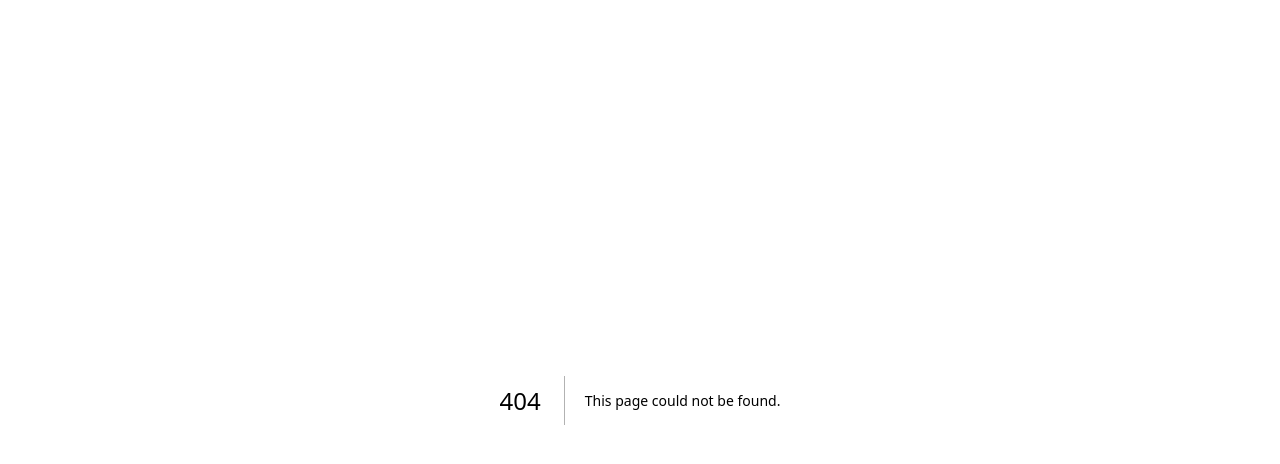
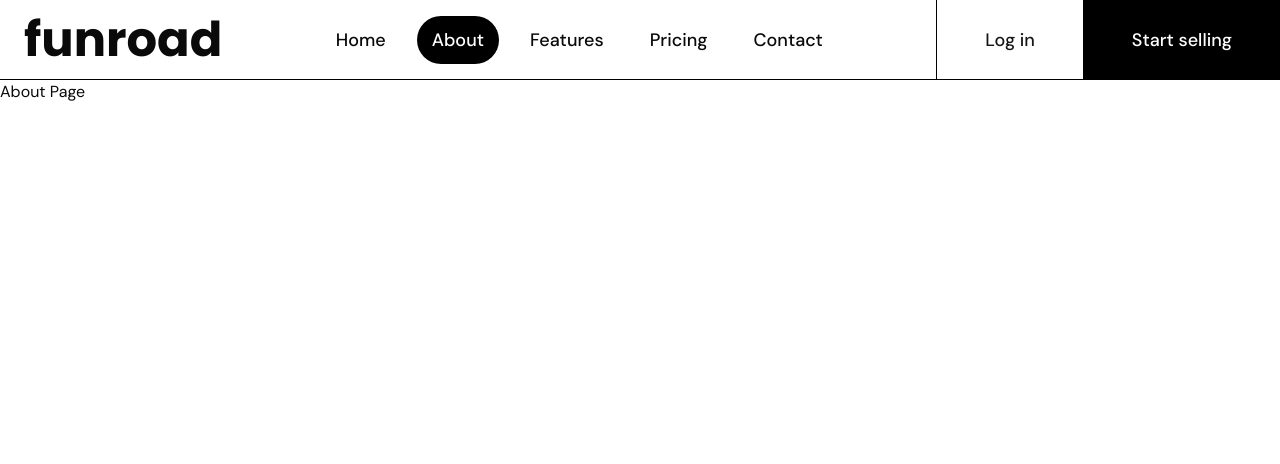
Before and after one commit to chelsea0111/multitenant-ecommerce, a Next.js app: page /about in a window 1280 px wide. Before the commit this address had no page. Shown: the top 464 px of the page. Built offline with nearby package versions, Linux system fonts and the light colour scheme.

Commit message:
home layout - navbar - desktop

```diff
--- /dev/null
+++ b/src/app/(home)/about/page.tsx
@@ -0,0 +1,7 @@
+import React from "react";
+
+const Page = () => {
+  return <div>About Page</div>;
+};
+
+export default Page;
--- /dev/null
+++ b/src/app/(home)/contact/page.tsx
@@ -0,0 +1,7 @@
+import React from "react";
+
+const Page = () => {
+  return <div>Contact Page</div>;
+};
+
+export default Page;
--- /dev/null
+++ b/src/app/(home)/features/page.tsx
@@ -0,0 +1,7 @@
+import React from "react";
+
+const Page = () => {
+  return <div>Features Page</div>;
+};
+
+export default Page;
--- /dev/null
+++ b/src/app/(home)/layout.tsx
@@ -0,0 +1,17 @@
+import React from "react";
+import Navbar from "./navbar";
+
+interface Props {
+  children: React.ReactNode;
+}
+
+const Layout = ({ children }: Props) => {
+  return (
+    <div className="flex flex-col min-h-screen">
+      <Navbar />
+      <div>{children}</div>
+    </div>
+  );
+};
+
+export default Layout;
--- /dev/null
+++ b/src/app/(home)/navbar.tsx
@@ -0,0 +1,88 @@
+"use client";
+
+import React from "react";
+import Link from "next/link";
+import { Poppins } from "next/font/google";
+import { usePathname } from "next/navigation";
+
+import { cn } from "@/lib/utils";
+import { Button } from "@/components/ui/button";
+
+const poppins = Poppins({
+  weight: ["700"],
+  subsets: ["latin"],
+});
+
+interface NavBarItemProps {
+  href: string;
+  children: React.ReactNode;
+  isActive?: boolean;
+}
+
+const NavBarItem = ({ href, children, isActive }: NavBarItemProps) => {
+  return (
+    <Button
+      variant="outline"
+      className={cn(
+        "bg-tranparent hover:bg-transparent rounded-full hover:border-primary border-transparent px-3.5 text-lg",
+        isActive && "bg-black text-white hover:bg-black hover:text-white"
+      )}
+    >
+      <Link href={href}>{children}</Link>
+    </Button>
+  );
+};
+
+const navbarItems = [
+  { href: "/", children: "Home" },
+  { href: "/about", children: "About" },
+  { href: "/features", children: "Features" },
+  { href: "/pricing", children: "Pricing" },
+  { href: "/contact", children: "Contact" },
+];
+
+const Navbar = () => {
+  const pathname = usePathname();
+  return (
+    <nav className="h-20 flex border-b justify-between font-medium bg-white">
+      <Link href="/" className="pl-6 flex items-center">
+        <span className={cn("text-5xl font-semibold", poppins.className)}>
+          funroad
+        </span>
+      </Link>
+
+      <div className="items-center gap-4 hidden lg:flex">
+        {navbarItems.map((item) => (
+          <NavBarItem
+            key={item.href}
+            href={item.href}
+            isActive={pathname === item.href}
+          >
+            {item.children}
+          </NavBarItem>
+        ))}
+      </div>
+
+      <div className="hidden lg:flex">
+        <Button
+          //use the asChild prop to make another component look like a button. Here's an example of a link that looks like a button.
+          //now it's actually a link, but it looks like a button
+          asChild
+          variant="secondary"
+          className="border-l border-t-0 border-b-0 border-r-0 px-12 h-full rounded-none bg-white hover:bg-pink-400 transition-colors text-lg"
+        >
+          <Link href="/sign-in">Log in</Link>
+        </Button>
+        <Button
+          asChild
+          variant="secondary"
+          className="border-l border-t-0 border-b-0 border-r-0 px-12 h-full rounded-none bg-black text-white hover:text-black hover:bg-pink-400 transition-colors text-lg"
+        >
+          <Link href="sign-up">Start selling</Link>
+        </Button>
+      </div>
+    </nav>
+  );
+};
+
+export default Navbar;
--- /dev/null
+++ b/src/app/(home)/pricing/page.tsx
@@ -0,0 +1,7 @@
+import React from "react";
+
+const Page = () => {
+  return <div>Pricing Page</div>;
+};
+
+export default Page;
```
Also changed, not shown: src/app/(home)/page.tsx (renamed from src/app/page.tsx).
